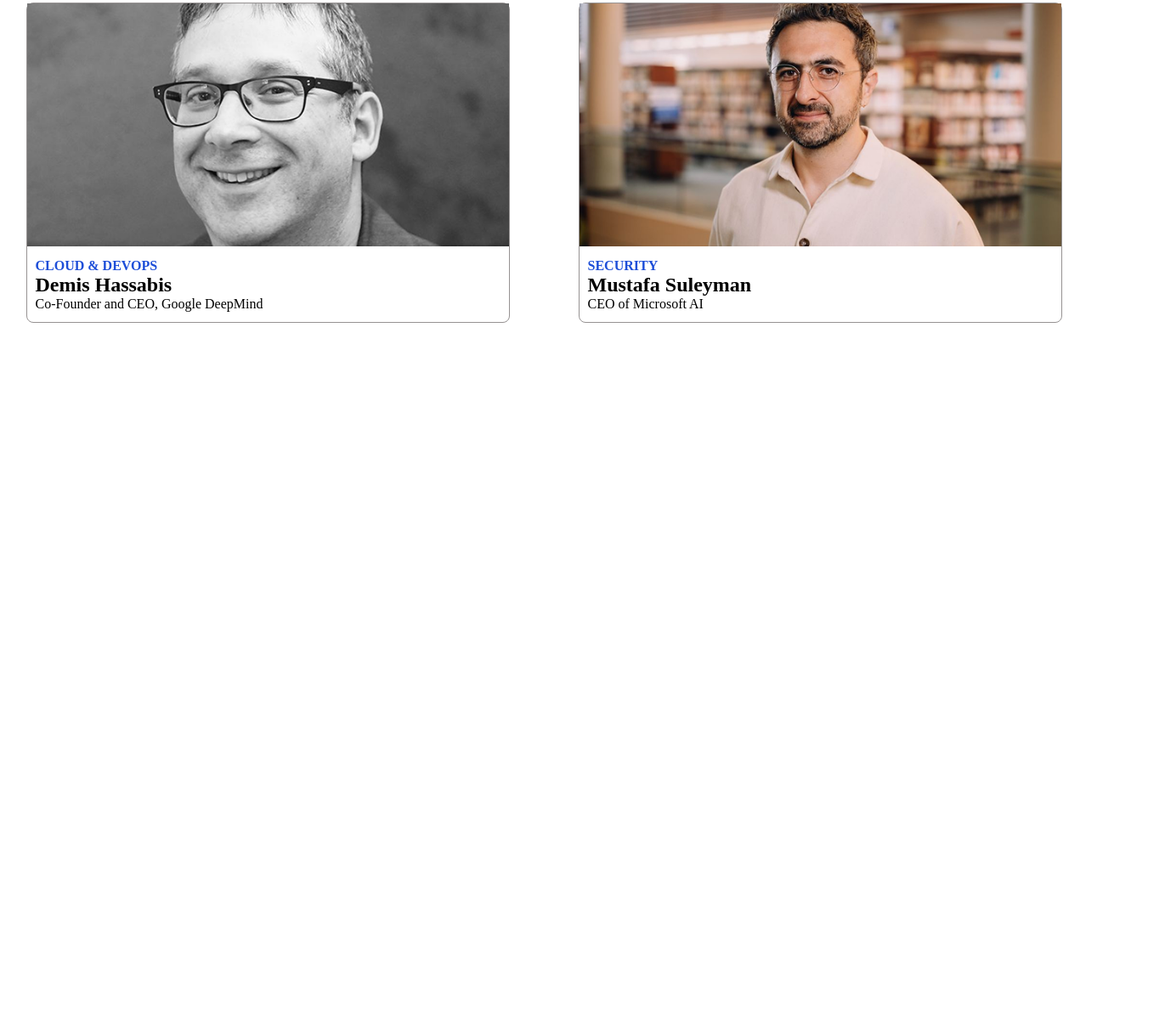
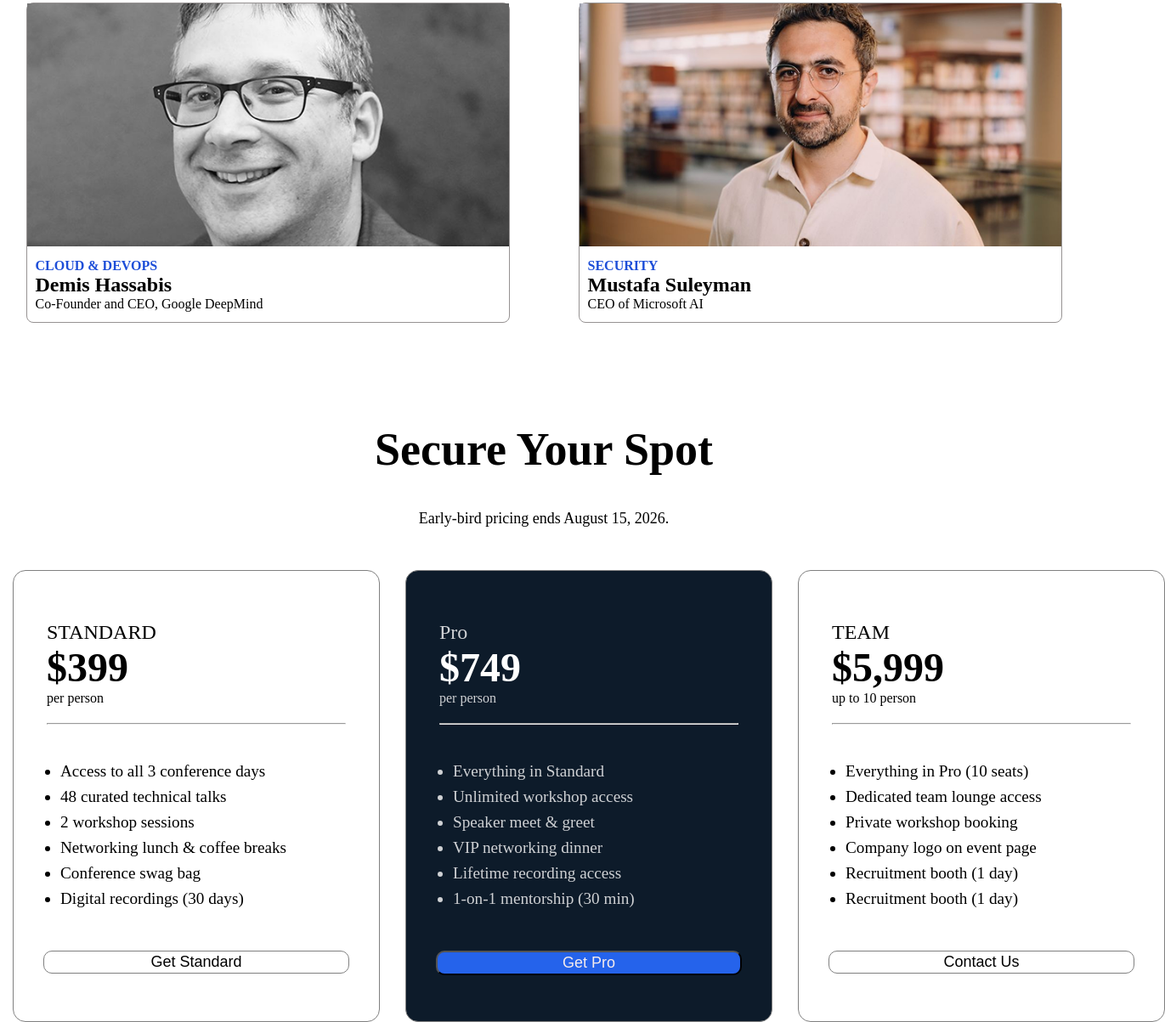
Before and after one commit to miraj-dinajpur/Assignment-01-B14, a plain HTML site: page index.html in a window 1280 px wide. Shown: the part 1345-2548 px from the top of the page at 85% size, 1371 px wide, since content can reach past the window. Before the commit the page ends 1725 px from the top, so only its background shows below. Drawn offline with Linux system fonts and the light colour scheme.

Commit message:
Securespot done

```diff
--- a/index.html
+++ b/index.html
@@ -74,6 +74,75 @@
         </div>
     </section>
 
+    <!-- Secure spot start  -->
+
+    <h2 class="spot-heading">Secure Your Spot</h2>
+    <p id="spotp1">Early-bird pricing ends August 15, 2026.</p>
+
+    <section class="Securespot container">
+        <div class="securespotchild">
+            <div class="prize">
+                <p class="packname">STANDARD</p>
+                <h2>$399</h2>
+                <p class="person">per person</p>
+                <hr>
+
+            </div>
+            <div>
+                <ul>
+                    <li>Access to all 3 conference days</li>
+                    <li>48 curated technical talks</li>
+                    <li>2 workshop sessions</li>
+                    <li>Networking lunch & coffee breaks</li>
+                    <li>Conference swag bag</li>
+                    <li>Digital recordings (30 days)</li>
+                </ul>
+                <button class="cmnbutton">Get Standard</button>
+            </div>
+        </div>
+        <div class="securespotchild bcolor">
+            <div class="prize">
+                <p class="packname">Pro</p>
+                <h2 id="proh">$749</h2>
+                <p class="person">per person</p>
+                <hr>
+            </div>
+            <div>
+                <ul>
+                    <li>Everything in Standard</li>
+                    <li>Unlimited workshop access</li>
+                    <li>Speaker meet & greet</li>
+                    <li>VIP networking dinner</li>
+                    <li>Lifetime recording access</li>
+                    <li>1-on-1 mentorship (30 min)</li>
+                </ul>
+                <button class="pro-btn">Get Pro</button>
+            </div>
+        </div>
+        <div class="securespotchild">
+            <div class="prize">
+                <p class="packname">TEAM</p>
+                <h2>$5,999</h2>
+                <p class="person">up to 10 person</p>
+                <hr>
+
+            </div>
+            <div>
+                <ul>
+                    <li>Everything in Pro (10 seats)</li>
+                    <li>Dedicated team lounge access</li>
+                    <li>Private workshop booking</li>
+                    <li>Company logo on event page</li>
+                    <li>Recruitment booth (1 day)</li>
+                    <li>Recruitment booth (1 day)</li>
+                </ul>
+                <button class="cmnbutton">Contact Us</button>
+            </div>
+        </div>
+    </section>
+
+
+
 
 
 </body>
--- a/styles.css
+++ b/styles.css
@@ -88,6 +88,7 @@
     grid-template-columns: repeat(2, 1fr);
     max-width: 1800px;
     gap: 20px;
+    margin-bottom: 30px;
 }
 .content{
     padding: 10px;
@@ -115,3 +116,79 @@
 .p2{
     color: black;;
 }
+
+/* meet the speaker end  */
+
+/* Secure your spot  */
+
+.spot-heading{
+    text-align: center;
+    padding: 20px;
+    font-size: 54px;
+    font-weight: bold;
+    margin-top: 100px;
+}
+#spotp1{
+    text-align: center;
+    padding: 20px;
+    font-size: 18px;
+    margin-bottom: 30px;
+}
+
+.Securespot{
+    display: grid;
+    grid-template-columns: repeat(3,1fr);
+}
+
+.securespotchild{
+    border: 1px solid grey;
+    height: 500px;
+    border-radius: 15px;
+    padding: 15px;
+    margin: auto 15px;
+}
+.bcolor{
+    background-color: #0d1b2a;
+    color: #cfd1d4;
+}
+#proh{
+    color: white;
+}
+.prize{
+    margin: 24px;
+    padding: 20px 0px;
+}
+.prize h2{
+    font-size: 48px;
+}
+.person{
+    margin-bottom: 20px;
+}
+
+.packname{
+    font-size: 1.5rem;
+}
+.securespotchild ul li{
+    font-size: 1.20rem;
+    margin-bottom: 8px;
+}
+.securespotchild ul{
+    margin-bottom: 50px;
+}
+
+.securespotchild button{
+    width: 360px;
+    padding: 2px;
+    margin: auto 20px;
+    font-size: 18px !important;
+}
+.cmnbutton{
+    background-color: white;
+    border-radius: 10px;
+    border: 1px solid grey;
+}
+.pro-btn{
+    background-color: #2563eb ;
+    border-radius: 10px;
+    color: rgb(246, 236, 236);
+}
```
